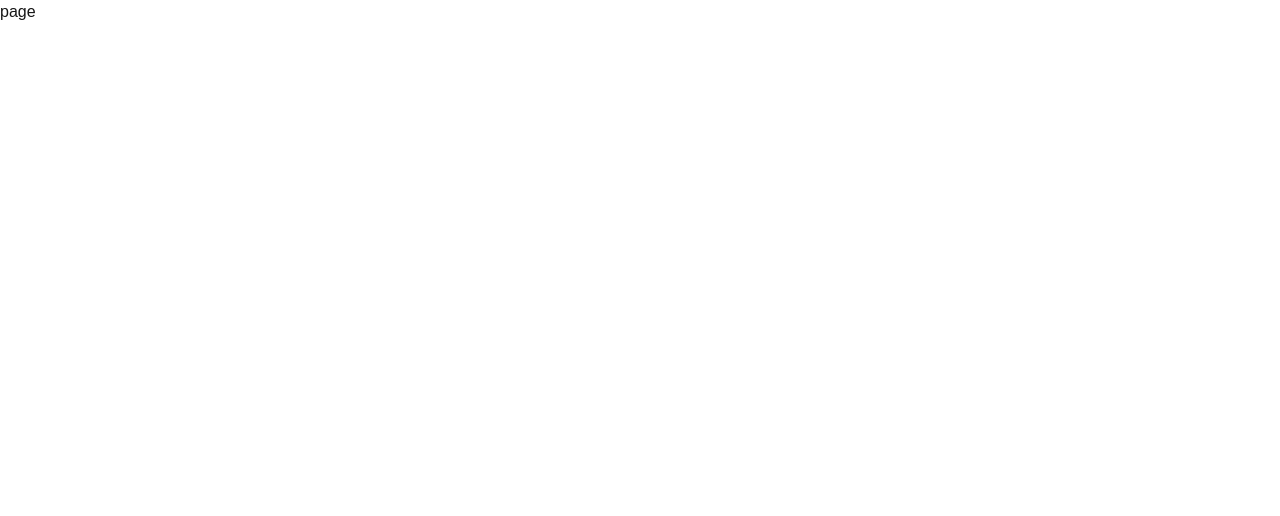
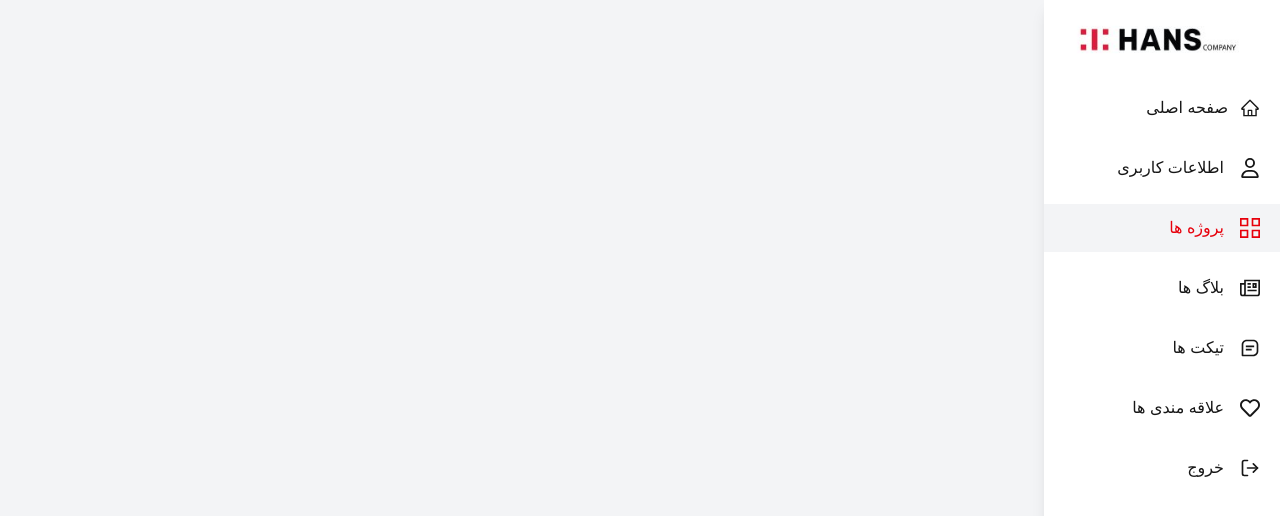
Before and after one commit to arzpour/advertising-agency, a Next.js app: page /admin in a window 1280 px wide. Shown: the top 516 px of the page. Built offline with nearby package versions, Linux system fonts and the light colour scheme; no server answers.

Commit message:
Add redux, logout api and admin panel sidebar
- add redux(store, hooks, slice) and add logic in provider and import in layout
- use logout and add logic for that
- side bar ui for admin panel

```diff
--- a/app/admin/page.tsx
+++ b/app/admin/page.tsx
@@ -1,7 +1,25 @@
 import React from "react";
+import Image from "next/image";
+import PanelSideBar from "@/components/admin/panel-sidebar";
 
-const page = () => {
-  return <div>page</div>;
+const AdminPanel = () => {
+  return (
+    <div dir="rtl" className="bg-gray-100 max-w-1770 mx-auto h-screen">
+      <div className="flex flex-col sm:flex-row">
+        <div className="hidden sm:block w-20 md:w-72 bg-white shadow-lg h-svh">
+          <Image
+            src={"/IMG_20250717_163940_569.png"}
+            alt="logo panel"
+            width={200}
+            height={200}
+            className="mr-5 mt-3"
+          />
+          <PanelSideBar />
+        </div>
+        <div className="mx-5 sm:mx-10 w-11/12"></div>
+      </div>
+    </div>
+  );
 };
 
-export default page;
+export default AdminPanel;
--- a/app/layout.tsx
+++ b/app/layout.tsx
@@ -3,6 +3,7 @@ import { Geist, Geist_Mono } from "next/font/google";
 import "./globals.css";
 import { Toaster } from "sonner";
 import TanstackProvider from "@/providers/tanstack.provider";
+import ReduxProvider from "@/providers/redux.provider";
 
 const geistSans = Geist({
   variable: "--font-geist-sans",
@@ -30,7 +31,9 @@ export default function RootLayout({
         className={`${geistSans.variable} ${geistMono.variable} antialiased`}
       >
         <Toaster position="top-right" dir="rtl" />
-        <TanstackProvider>{children}</TanstackProvider>
+        <ReduxProvider>
+          <TanstackProvider>{children}</TanstackProvider>
+        </ReduxProvider>
       </body>
     </html>
   );
--- /dev/null
+++ b/components/admin/panel-sidebar.tsx
@@ -0,0 +1,111 @@
+"use client";
+import React from "react";
+import Link from "next/link";
+import { LuLogOut } from "react-icons/lu";
+import { BiMessageSquareDetail } from "react-icons/bi";
+import { FaRegHeart } from "react-icons/fa";
+import { GrProjects, GrArticle } from "react-icons/gr";
+import { AiOutlineHome } from "react-icons/ai";
+import { FaRegUser } from "react-icons/fa6";
+import useLogout from "@/hooks/useLogout";
+
+import { useAppDispatch, useAppSelector } from "@/redux/hooks";
+import { adminPanelActions } from "@/redux/features/admin.slice";
+
+const PanelSideBar = () => {
+  const dispatch = useAppDispatch();
+  const { adminPanelTab } = useAppSelector((state) => state.admin);
+
+  const { logoutHandler } = useLogout();
+
+  return (
+    <ul className="font-medium mt-4 space-y-3">
+      <li className="flex items-center gap-3 p-2 pr-5 py-3 hover:text-red-500 cursor-pointer">
+        <AiOutlineHome className="w-5 h-5" />
+        <Link href="/" className="hidden md:block">
+          صفحه اصلی
+        </Link>
+      </li>
+      <button
+        className={`flex items-center gap-4 p-2 pr-5 py-3 hover:text-red-500 cursor-pointer ${
+          adminPanelTab === "adminInfo" ? "bg-gray-300 w-full text-red-600" : ""
+        }`}
+        onClick={() =>
+          dispatch(adminPanelActions.setadminPanelTab("adminInfo"))
+        }
+      >
+        <FaRegUser className="w-5 h-5" />
+        <Link
+          href="/profile"
+          className={`hidden md:block ${
+            adminPanelTab === "adminInfo" ? "font-medium" : ""
+          }`}
+        >
+          اطلاعات کاربری
+        </Link>
+      </button>
+      <button
+        className={`flex items-center gap-4 p-2 pr-5 py-3 hover:text-red-500 cursor-pointer ${
+          adminPanelTab === "projects" ? "bg-gray-100 w-full text-red-600" : ""
+        }`}
+        onClick={() => dispatch(adminPanelActions.setadminPanelTab("projects"))}
+      >
+        <GrProjects className="w-5 h-5" />
+        <Link
+          href="/profile"
+          className={`hidden md:block ${
+            adminPanelTab === "projects" ? "font-medium" : ""
+          }`}
+        >
+          پروژه ها
+        </Link>
+      </button>
+      <button
+        className={`flex items-center gap-4 p-2 pr-5 py-3 hover:text-red-500 cursor-pointer ${
+          adminPanelTab === "blogs" ? "bg-gray-300 w-full text-red-600" : ""
+        }`}
+        onClick={() => dispatch(adminPanelActions.setadminPanelTab("blogs"))}
+      >
+        <GrArticle className="w-5 h-5" />
+        <Link
+          href="/profile"
+          className={`hidden md:block ${
+            adminPanelTab === "blogs" ? "font-medium" : ""
+          }`}
+        >
+          بلاگ ها
+        </Link>
+      </button>
+      <button
+        className={`flex items-center gap-4 p-2 pr-5 py-3 hover:text-red-500 cursor-pointer ${
+          adminPanelTab === "tickets" ? "bg-gray-300 w-full text-red-600" : ""
+        }`}
+        onClick={() => dispatch(adminPanelActions.setadminPanelTab("tickets"))}
+      >
+        <BiMessageSquareDetail className="w-5 h-5" />
+        <Link
+          href="/profile"
+          className={`hidden md:block ${
+            adminPanelTab === "tickets" ? "font-medium" : ""
+          }`}
+        >
+          تیکت ها
+        </Link>
+      </button>
+      <li className="flex items-center gap-4 p-2 pr-5 py-3 hover:text-red-500 cursor-pointer">
+        <FaRegHeart className="w-5 h-5" />
+        <Link href="/profile" className="hidden md:block">
+          علاقه مندی ها
+        </Link>
+      </li>
+      <li className="flex items-center gap-4 p-2 pr-5 py-3 hover:text-red-500 cursor-pointer">
+        <LuLogOut className="w-5 h-5" />
+        <button onClick={logoutHandler} className="md:block cursor-pointer">
+          خروج
+        </button>
+      </li>
+    </ul>
+  );
+};
+
+export default PanelSideBar;
--- /dev/null
+++ b/hooks/useLogout.ts
@@ -0,0 +1,40 @@
+import {
+  deleteAccessToken,
+  deleteRefreshToken,
+  deleteRole,
+  deleteUserId,
+} from "@/utils/session";
+import React from "react";
+import { logout } from "@/apis/client/auth";
+import { toast } from "sonner";
+import { useRouter } from "next/navigation";
+
+const useLogout = () => {
+  const [isOpen, setIsOpen] = React.useState<boolean>(false);
+
+  const router = useRouter();
+
+  const logoutHandler = async () => {
+    try {
+      await logout();
+      deleteAccessToken();
+      deleteRefreshToken();
+      deleteRole();
+      toast.success("خارج شدید", {
+        icon: "✅",
+        className: "!bg-green-100 !text-green-800 !shadow-md !h-[60px]",
+      });
+      setIsOpen(false);
+      deleteUserId();
+      router.push("/");
+    } catch (error) {
+      toast("مشکلی پیش آمده", {
+        className: "!bg-red-100 !text-red-800 !shadow-md !h-[60px]",
+      });
+      console.log("🚀 ~ logoutHandler ~ error:", error);
+    }
+  };
+  return { isOpen, logoutHandler, setIsOpen };
+};
+
+export default useLogout;
--- a/package.json
+++ b/package.json
@@ -10,6 +10,7 @@
   },
   "dependencies": {
     "@hookform/resolvers": "^5.1.1",
+    "@reduxjs/toolkit": "^2.8.2",
     "@tanstack/react-query": "^5.83.0",
     "axios": "^1.10.0",
     "js-cookie": "^3.0.5",
@@ -18,6 +19,7 @@
     "react-dom": "^19.0.0",
     "react-hook-form": "^7.60.0",
     "react-icons": "^5.5.0",
+    "react-redux": "^9.2.0",
     "shadcn-ui": "^0.9.5",
     "sonner": "^2.0.6",
     "zod": "^4.0.5"
--- /dev/null
+++ b/providers/redux.provider.tsx
@@ -0,0 +1,11 @@
+"use client";
+
+import { store } from "@/redux/store";
+import React from "react";
+import { Provider } from "react-redux";
+
+const ReduxProvider: React.FC<IChildren> = ({ children }) => {
+  return <Provider store={store}>{children}</Provider>;
+};
+
+export default ReduxProvider;
--- /dev/null
+++ b/redux/features/admin.slice.ts
@@ -0,0 +1,24 @@
+import { createSlice, PayloadAction } from "@reduxjs/toolkit";
+
+type adminPanelTabType = "tickets" | "projects" | "blogs" | "adminInfo" | "";
+
+interface AdminPanelState {
+  adminPanelTab: adminPanelTabType;
+}
+
+const initialState: AdminPanelState = {
+  adminPanelTab: "projects",
+};
+
+export const adminPanelSlice = createSlice({
+  name: "adminPanel",
+  initialState,
+  reducers: {
+    setadminPanelTab: (state, action: PayloadAction<adminPanelTabType>) => {
+      state.adminPanelTab = action.payload;
+    },
+  },
+});
+
+export const adminPanelActions = adminPanelSlice.actions;
+export const adminPanelReducer = adminPanelSlice.reducer;
--- /dev/null
+++ b/redux/hooks.ts
@@ -0,0 +1,5 @@
+import { useDispatch, useSelector } from "react-redux";
+import type { RootState, AppDispatch } from "./store";
+
+export const useAppDispatch = useDispatch.withTypes<AppDispatch>();
+export const useAppSelector = useSelector.withTypes<RootState>();
--- /dev/null
+++ b/redux/store.ts
@@ -0,0 +1,12 @@
+import { configureStore } from "@reduxjs/toolkit";
+import { adminPanelReducer } from "./features/admin.slice";
+
+export const store = configureStore({
+  reducer: {
+    admin: adminPanelReducer,
+  },
+});
+
+export type RootState = ReturnType<typeof store.getState>;
+export type AppDispatch = typeof store.dispatch;
+export type AppStore = typeof store;
```
Also changed, not shown: 1 other file (tests, documents, lock files or other folders).
